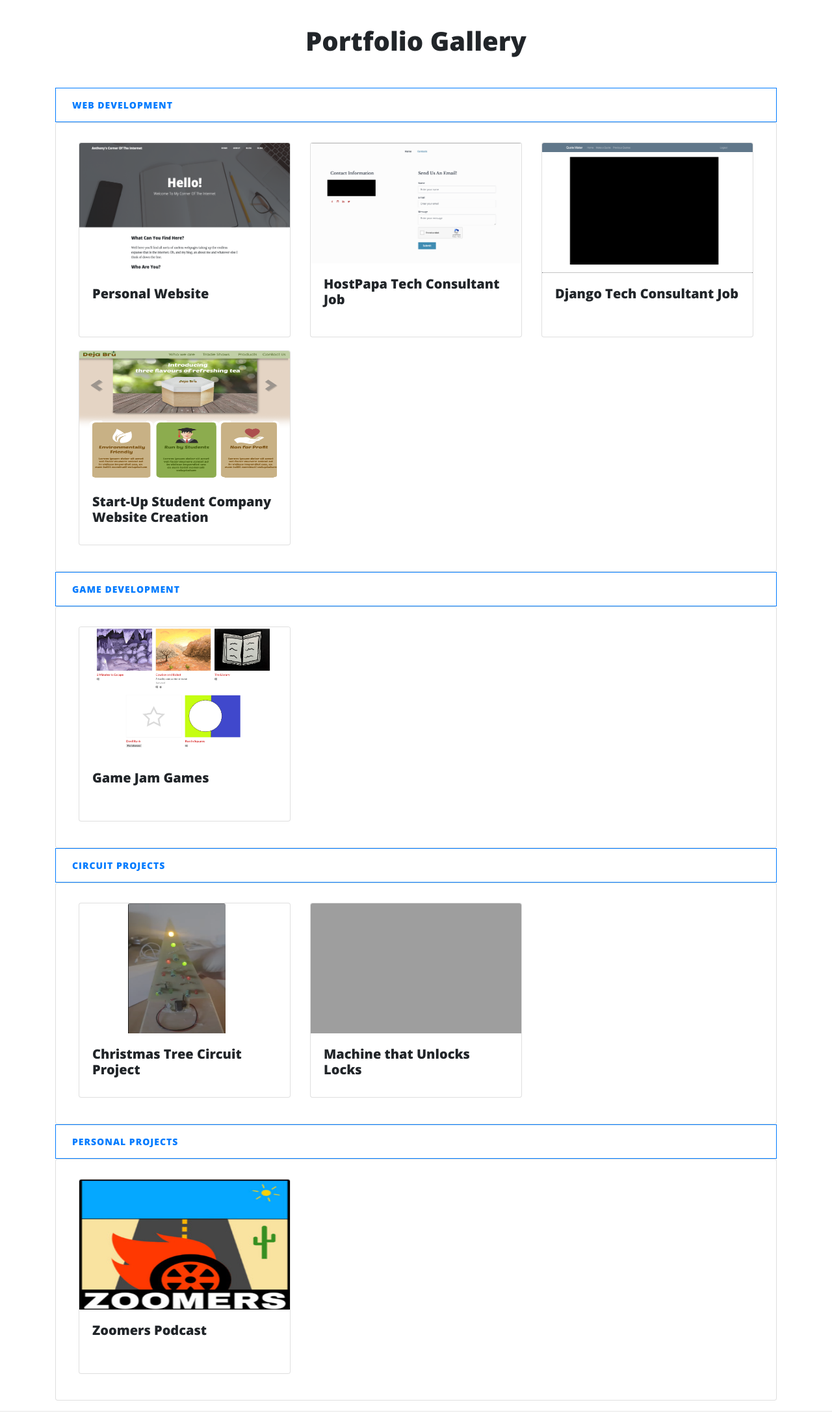
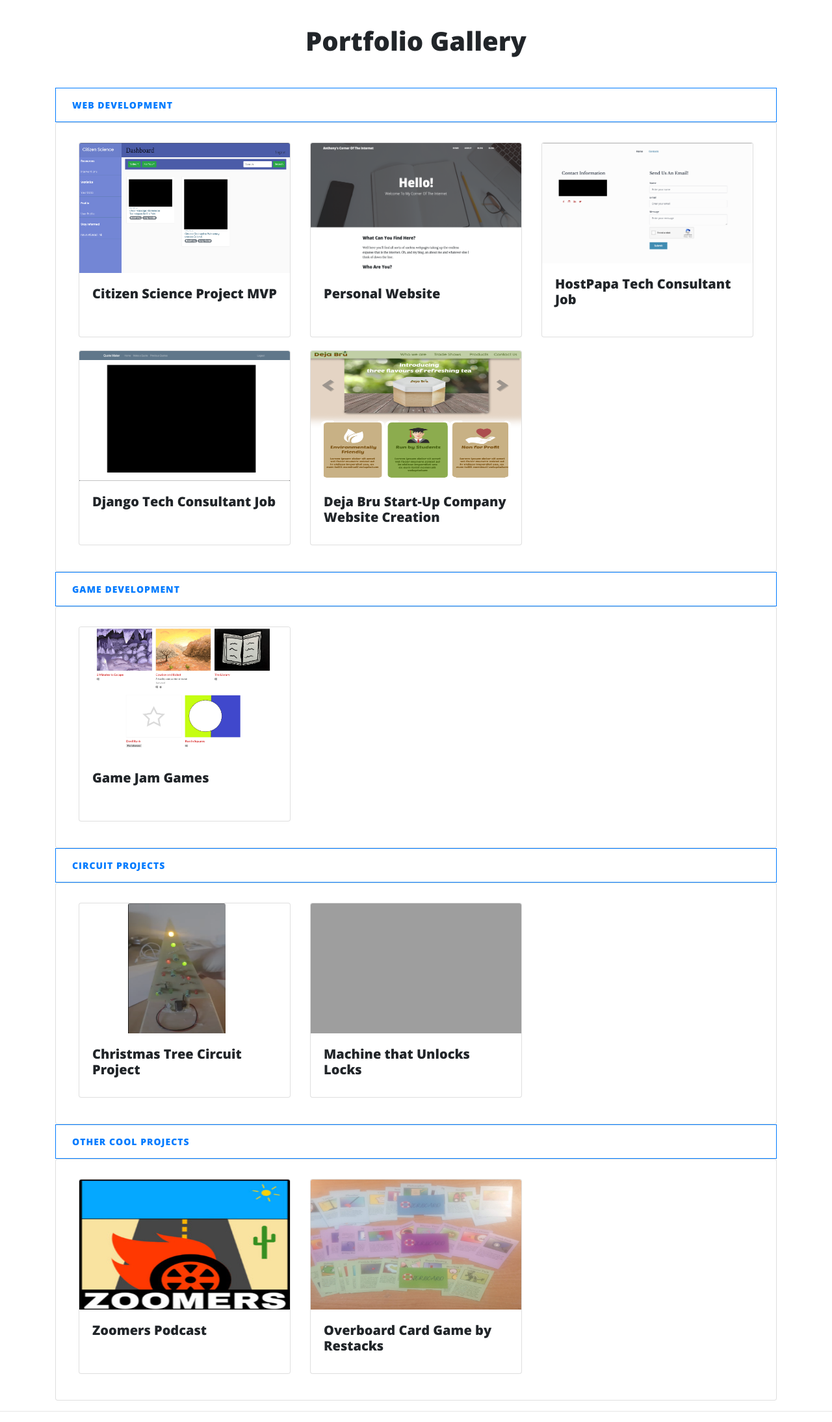
Before and after one commit to XXtechsec/personalWebsite, a Flask app: page /portfolio in a window 1280 px wide. Shown: the part 67-2255 px from the top of the page at 65% size. Run offline with Flask 2, Linux system fonts and the light colour scheme; some libraries are stand-ins or nearby versions; grey boxes are pictures that could not be loaded.

Commit message:
finishing touches

```diff
--- a/base/routes.py
+++ b/base/routes.py
@@ -61,6 +61,10 @@ def lockBreaker():
 @app.route('/portfolio/zoomers')
 def zoomers():
     return render_template('PortfolioPages/zoomers.html')
+
+@app.route('/portfolio/restack')
+def restack():
+    return render_template('PortfolioPages/restack.html')
 
 
 # about
--- a/base/templates/InfoPages/about.html
+++ b/base/templates/InfoPages/about.html
@@ -26,7 +26,7 @@
                 <p>I am "lucky" enough to get an IB education from an accredited high school and am currently working
                     towards completing that diploma and then (hopefully) heading off to a good university for engineer.</p>
                 <h3>Interests?</h3>
-                <p>Weird Tech Projects (like this), video games, especially anything nintendo and sonic, helping out the
+                <p>Tech Projects (like this), video games, especially anything nintendo and sonic, helping out the
                     environment, reading, and rock music. </p>
                 <h3>What Did You Do During Quarantine?</h3>
                 <p>Write this.</p>
--- a/base/templates/InfoPages/index.html
+++ b/base/templates/InfoPages/index.html
@@ -43,16 +43,16 @@
                     <p>Well here you'll find all sorts of useless webpages taking up the endless expanse that is the
                         internet. Oh, and my blog, an about me and whatever else I think of down the line.</p>
                     <h3>Who Are You?</h3>
-                    <p>Just a bored high school student. I enjoy all things internet, video games and a good book. I
+                    <p>Just a high school student. I enjoy all things internet, video games and a good book. I
                         also
-                        like programming and circuit design because it lets you do cool things like write little words
+                        like computers because it lets you do cool things like write little words
                         that are transmitted across the world into a device powered by a magical force called electricity.</p>
                     <h3>Why?</h3>
                     <p>Many Reasons! I think the internet is such a cool thing and all cool people on the internet have
                         a
                         website so I wanted one to. As well, I want a little host for all my various projects collected
                         in a
-                        nice place. That way its easily accessible to people I want to share these projects with and
+                        nice place. That way its easily accessible to people I want to share these projects with (hi universities) and
                         also so I
                         don't forget what I did.</p>
                 </div>
--- a/base/templates/InfoPages/portfolio.html
+++ b/base/templates/InfoPages/portfolio.html
@@ -25,18 +25,18 @@
             <div class="row collapse show gallerycard" id="collapseExample" data-toggle="collapse"
                  data-target="#collapseExample"
                  aria-expanded="false" aria-controls="collapseExample">
-                {#                <div class="col-sm-4">#}
-                {#                    <a href="{{ url_for('CSI') }}">#}
-                {#                        <div class="card cardP">#}
-                {#                            <img class="card-img-top"#}
-                {#                                 src="{{ url_for('static', filename='/img/taku.png') }}"#}
-                {#                                 alt="Card image cap">#}
-                {#                            <div class="card-body">#}
-                {#                                <h5 class="card-title">Citizen Science Inc. Prototyping and MVP</h5>#}
-                {#                            </div>#}
-                {#                        </div>#}
-                {#                    </a>#}
-                {#                </div>#}
+                                <div class="col-sm-4">
+                                    <a href="{{ url_for('CSI') }}">
+                                        <div class="card cardP">
+                                            <img class="card-img-top"
+                                                 src="{{ url_for('static', filename='/img/csi.png') }}"
+                                                 alt="Card image cap">
+                                            <div class="card-body">
+                                                <h5 class="card-title">Citizen Science Project MVP</h5>
+                                            </div>
+                                        </div>
+                                    </a>
+                                </div>
                 <div class="col-sm-4">
                     <a href="{{ url_for('personal') }}">
                         <div class="card cardP">
@@ -80,7 +80,7 @@
                                  src="{{ url_for('static', filename='/img/JA.png') }}"
                                  alt="Card image cap">
                             <div class="card-body">
-                                <h5 class="card-title">Start-Up Student Company Website Creation</h5>
+                                <h5 class="card-title">Deja Bru Start-Up Company Website Creation</h5>
                             </div>
                         </div>
                     </a>
@@ -120,7 +120,7 @@
             Circuit Projects
         </button>
         <div class="card container">
-            <div class="row collapse show gallerycard" id="game" data-toggle="collapse"
+            <div class="row collapse show gallerycard" id="circuit" data-toggle="collapse"
                  data-target="#circuit"
                  aria-expanded="false" aria-controls="collapseExample">
                 <div class="col-sm-4">
@@ -153,10 +153,10 @@
         <button class="btn btn-outline-primary text-left btn-portfolio" type="button" data-toggle="collapse"
                 data-target="#personal"
                 aria-expanded="false" aria-controls="collapseExample">
-            Personal Projects
+            Other Cool Projects
         </button>
         <div class="card container">
-            <div class="row collapse show gallerycard" id="game" data-toggle="collapse"
+            <div class="row collapse show gallerycard" id="personal" data-toggle="collapse"
                  data-target="#personal"
                  aria-expanded="false" aria-controls="collapseExample">
                 <div class="col-sm-4">
@@ -171,6 +171,18 @@
                         </div>
                     </a>
                 </div>
+                <div class="col-sm-4">
+                    <a href="{{ url_for('restack') }}">
+                        <div class="card cardP">
+                            <img class="card-img-top"
+                                 src="{{ url_for('static', filename='/img/overboard.JPG') }}"
+                                 alt="Card image cap">
+                            <div class="card-body">
+                                <h5 class="card-title">Overboard Card Game by Restacks</h5>
+                            </div>
+                        </div>
+                    </a>
+                </div>
             </div>
         </div>
 
--- a/base/templates/PortfolioPages/CSI.html
+++ b/base/templates/PortfolioPages/CSI.html
@@ -2,7 +2,7 @@
 {% block maintitle %}Citizen Science Prototype{% endblock %}
 
 {% block img %}<img class="card-img-top"
-                    src="{{ url_for('static', filename='/img/taku.png') }}"
+                    src="{{ url_for('static', filename='/img/csi.png') }}"
                     alt="Card image cap">{% endblock %}
 
-{% block retro %}Worked on a prototype for a patient breathing modality app to help patients take preemptive procautions against the Covid-19 virus. Above is just an image of the prototype, the MVP should be finished soon{% endblock %}
+{% block retro %}Worked on a MVP for a patient breathing modality site with the company Phage to help patients take preemptive action against the Covid-19 virus. Above is just an image of the MVP. We are planning to launch later this year.{% endblock %}
--- a/base/templates/PortfolioPages/JA.html
+++ b/base/templates/PortfolioPages/JA.html
@@ -5,4 +5,4 @@
                     src="{{ url_for('static', filename='/img/JA.png') }}"
                     alt="Card image cap">{% endblock %}
 
-{% block retro %}During the grade 10 school year (2018-2019) I joined a student program designed to make student-led start-up companies. I was lucky enough to help lead one as the “VP of IT”. As the VP of IT, I was responsible mainly for creating the website for our start up. The start-up was a tea company that would package sustainably sourced tea and take 30% of the profit to charity. I am quite proud of being in this company especially when we were able to raise over 500$ for charity. While sadly the company liquidated back in 2019 and as such the website no longer exists, I still have the initial design documents I helped make and put onto a digital format. Looking at the design documents I’m still quite proud of my ability to replicate it, especially in WordPress. The reason I used WordPress is that a lot of people on the team wanted to help contribute to the content of the website. If I were to make it from scratch it would be very difficult to teach others to use. For this reason, I created a WordPress site and then used extensive CSS to force it to how I wanted it to look. This allowed others to use WordPress's simple interface to add the content of their choosing while the website’s quality is not harmed. This worked out pretty okay and without much frustration on my part. While the site wasn’t used as much as I would have hoped it was still a great learning experience on how to use WordPress and how to freely host a WordPress site.{% endblock %}
+{% block retro %}During the grade 10 school year (2018-2019) I joined a student program designed to help high school students create start-up companies. I was lucky enough to help lead one as the “VP of IT”. As the VP of IT, I was responsible mainly for creating the website for our start up. The start-up was a tea company that would package sustainably sourced tea and take 30% of the profit to charity. I am quite proud of being in this company especially when we were able to raise over 500$ for charity. While sadly the company liquidated back in 2019 and as such the website no longer exists, I still have the initial design documents I helped make and put onto a digital format. Looking at the design documents I’m still quite proud of my ability to replicate it, especially in WordPress. The reason I used WordPress is that a lot of people on the team wanted to help contribute to the content of the website. If I were to make it from scratch it would be very difficult to teach others to use. For this reason, I created a WordPress site and then used extensive CSS to force it to how I wanted it to look. This allowed others to use WordPress's simple interface to add the content of their choosing while the website’s quality is not harmed. This worked out pretty okay and without much frustration on my part. While the site wasn’t used as much as I would have hoped it was still a great learning experience on how to use WordPress and how to freely host a WordPress site.{% endblock %}
--- a/base/templates/base.html
+++ b/base/templates/base.html
@@ -10,7 +10,7 @@
 
     <title>Anthony's Corner Of The Internet - {% block title %}{% endblock %}</title>
 
-    <link rel="icon" href="{{ url_for('static', filename='/img/iconshadow.png') }}">
+    <link rel="icon" href="{{ url_for('static', filename='/img/corner.JPG') }}">
     <!-- Bootstrap core CSS -->
     <link href="{{ url_for('static', filename='css/bootstrap/bootstrap.min.css') }}" rel="stylesheet">
     <link href="{{ url_for('static', filename='css/customcss/portfolio.css') }}" rel="stylesheet">
--- a/config.py
+++ b/config.py
@@ -4,7 +4,7 @@ class Config(object):
     SECRET_KEY = os.environ.get('SECRET_KEY') or 'you-will-never-guess'
     SQLALCHEMY_DATABASE_URI = os.environ.get('DATABASE_URL')
     SQLALCHEMY_TRACK_MODIFICATIONS = "False"
-    PASSWORD = os.environ.get('BLOG_PASSWORD')
+    PASSWORD = os.environ.get('BLOG_PASSWORD') or 'hi'
     IMAGE_UPLOADS = "/Users/tony/Documents/personalWebsite/base/static/img/uploads"
     ALLOWED_IMAGE_EXTENSIONS = ["JPEG", "JPG", "PNG", "GIF"]
     MAIL_SERVER = 'smtp.sendgrid.net'
```
Also changed, not shown: base/templates/PortfolioPages/galleryBase.html (+9 -7 lines), base/templates/PortfolioPages/restack.html (added, +9 -0 lines), base/static/img/corner.JPG (added), base/static/img/csi.png (added), base/static/img/iconshadow.png (deleted), base/static/img/overboard.JPG (added), base/static/img/taku.png (deleted).
